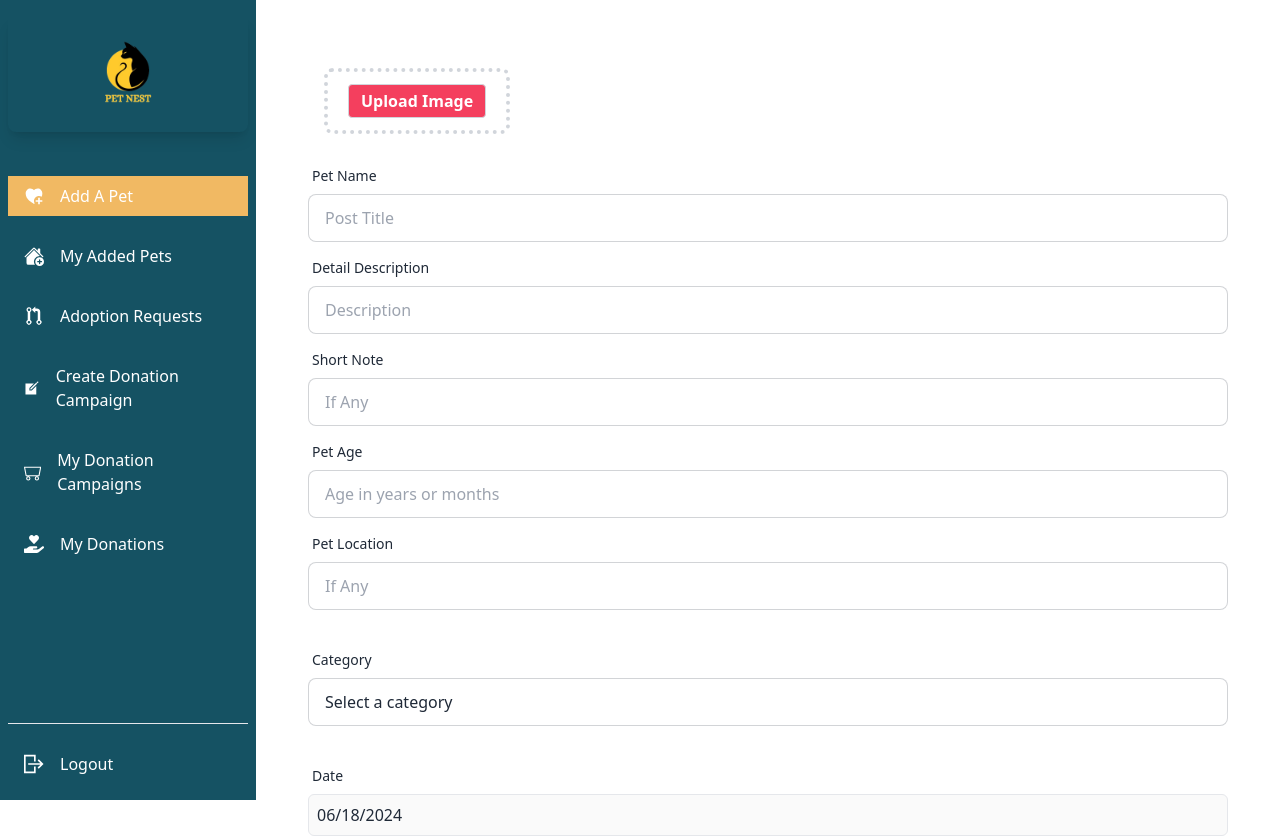
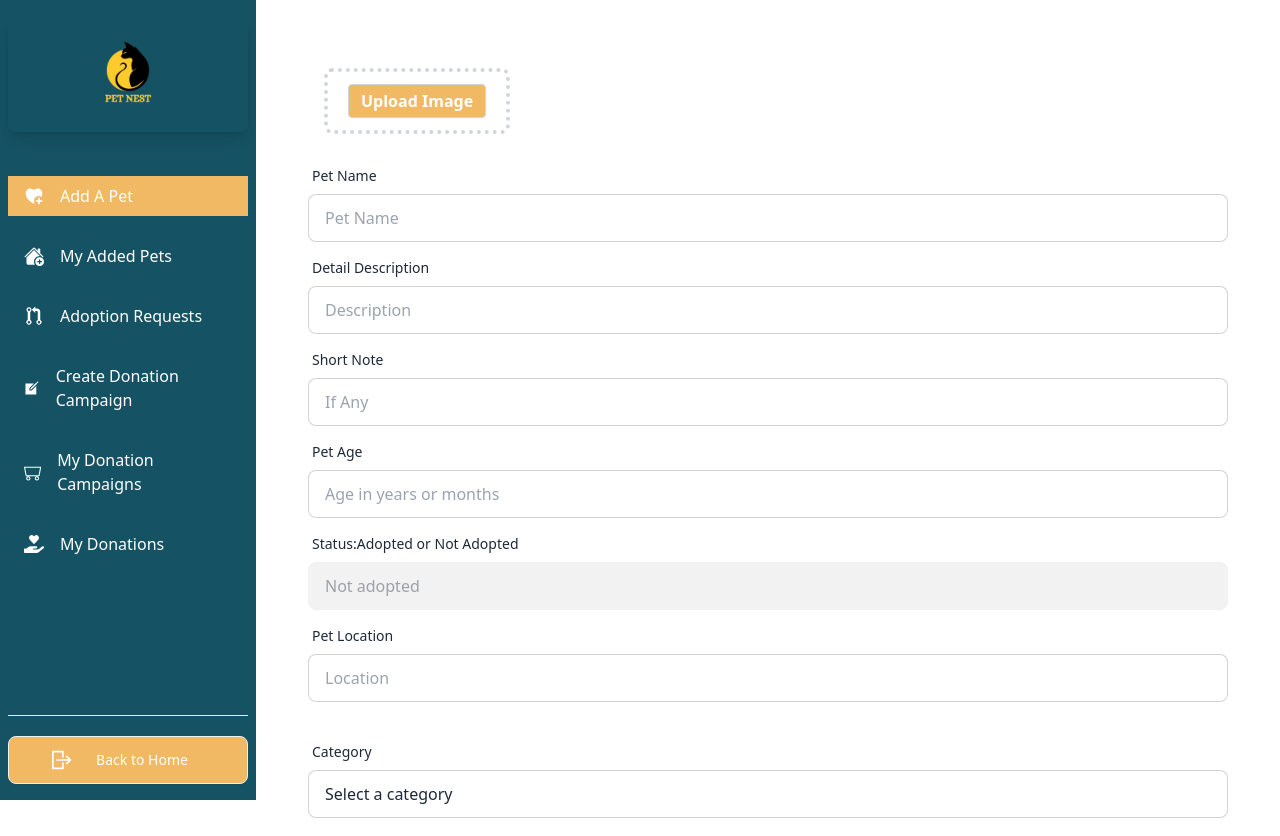
Before and after one commit to RaisaNuzhat/PetNest, a React (Vite) app: page /dashboard/addapet in a window 1280 px wide. Shown: the top 836 px of the page. Built offline with nearby package versions, Linux system fonts and the light colour scheme; no server answers.

Commit message:
github login done

```diff
--- a/src/Pages/Dashboard/User/AddAPet.jsx
+++ b/src/Pages/Dashboard/User/AddAPet.jsx
@@ -31,10 +31,11 @@ const AddVolunteer = () => {
         const description = form.longdescription.value;
         const category = form.category.value;
         const shortnote = form.shortnote.value;
+        const status = form.status.value;
         const date = form.date.value;
         const hostname = form.orgname.value;
         const hostemail = form.orgemail.value;
-        const newpet = { image: image_url,petname,age,category,location, shortnote,description, date, hostname, hostemail }
+        const newpet = { image: image_url,petname,age,category,location, shortnote,description, date,status, hostname, hostemail }
         console.log(newpet)
         //send data to server
         try {
@@ -81,7 +82,7 @@ const AddVolunteer = () => {
                       accept='image/*'
                       hidden
                     />
-                    <div className='bg-rose-500 text-white border border-gray-300 rounded font-semibold cursor-pointer p-1 px-3 hover:bg-rose-500'>
+                    <div className='bg-[#f1b963] text-white border border-gray-300 rounded font-semibold cursor-pointer p-1 px-3 hover:bg-rose-500'>
                       {/* {imageText} */}
                       {imageText.length > 20
                         ? imageText.split('.')[0].slice(0, 15) +
@@ -101,7 +102,7 @@ const AddVolunteer = () => {
                     <label className="label">
                         <span className="label-text">Pet Name</span>
                     </label>
-                    <input type="text" name="petname" placeholder="Post Title" className="input input-bordered" required />
+                    <input type="text" name="petname" placeholder="Pet Name" className="input input-bordered" required />
                 </div>
                 <div className="form-control">
                     <label className="label">
@@ -123,9 +124,15 @@ const AddVolunteer = () => {
                 </div>
                 <div className="form-control">
                     <label className="label">
+                        <span className="label-text">Status:Adopted or Not Adopted</span>
+                    </label>
+                    <input type="text" disabled defaultValue={"Not adopted"} name="status" placeholder="status" className="input input-bordered" required />
+                </div>
+                <div className="form-control">
+                    <label className="label">
                         <span className="label-text">Pet Location</span>
                     </label>
-                    <input type="text" name="location" placeholder="If Any" className="input input-bordered" required />
+                    <input type="text" name="location" placeholder="Location" className="input input-bordered" required />
                 </div>
 
                 <div className="form-control my-6">
@@ -172,7 +179,7 @@ const AddVolunteer = () => {
 
                 </div>
                 <div className="form-control mt-6">
-                    <button className="btn bg-[#5c715e]   text-2xl font-medium text-white">Add Pet</button>
+                    <button className="btn bg-[#f1b963]   text-2xl font-medium text-white">Add Pet</button>
                 </div>
             </form>
         </div>
--- a/src/Pages/Dashboard/User/MyAddedPets.jsx
+++ b/src/Pages/Dashboard/User/MyAddedPets.jsx
@@ -23,24 +23,23 @@ const MyAddedPets = () => {
 
             <table className="w-full p-6 text-xs text-center whitespace-nowrap">
                         <colgroup>
-                            <col className="w-8" />
-                            <col />
-                            <col />
-                            <col />
-                            <col />
-                            <col />
-                            <col />
-                            <col className="w-8" />
+                            <col className="w-7" />
+                            <col className="w-7"/>
+                            <col className="w-7"/>
+                            <col className="w-7"/>
+                            <col className="w-7"/>
+                            <col className="w-7"/>
+                            <col className="w-7" />
                         </colgroup>
                          <thead>
                             <tr className="dark:bg-gray-300 text-[#5c715e] font-Lato">
-                            <th className=" px-3 py-2 w-1/6 text-[16px] lg:text-xl font-medium">Serial NO.</th>
-                                <th className=" px-3 py-2 w-1/6 text-[16px] lg:text-xl font-medium">Pet Name</th>
-                                <th className=" px-3 py-2 w-1/6 text-[16px] lg:text-xl font-medium">Category</th>
-                                <th className=" px-3 py-2 w-1/6 text-[16px] lg:text-xl font-medium">Status</th>
-                                <th className=" px-3 py-2 w-1/6 text-[16px] lg:text-xl font-medium">Update</th>
-                                <th className=" px-3 py-2 w-1/6 text-[16px] lg:text-xl font-medium">Delete</th>
-                                <th className=" px-3 py-2 w-1/6 text-[16px] lg:text-xl font-medium">Adopted</th>
+                            <th className=" px-3 py-2 w-1/7 text-[16px] lg:text-xl font-medium">Serial NO.</th>
+                                <th className=" px-3 py-2 w-1/7 text-[16px] lg:text-xl font-medium">Pet Name</th>
+                                <th className=" px-3 py-2 w-1/7 text-[16px] lg:text-xl font-medium">Category</th>
+                                <th className=" px-3 py-2 w-1/7 text-[16px] lg:text-xl font-medium">Status</th>
+                                <th className=" px-3 py-2 w-1/7 text-[16px] lg:text-xl font-medium">Update</th>
+                                <th className=" px-3 py-2 w-1/7 text-[16px] lg:text-xl font-medium">Delete</th>
+                                <th className=" px-3 py-2 w-1/7 text-[16px] lg:text-xl font-medium">Adopted</th>
 
 
                             </tr>
--- a/src/Pages/Dashboard/User/UpdatePet.jsx
+++ b/src/Pages/Dashboard/User/UpdatePet.jsx
@@ -17,7 +17,7 @@ const UpdatePet = () => {
     const { user } = useContext(AuthContext)
     const navigate = useNavigate()
     const updatePet = useLoaderData();
-    const {image,petname,age,category,location, shortnote,description,_id} = updatePet
+    const {image,petname,age,category,location,status, shortnote,description,_id} = updatePet
 
 
   const handleImage = image => {
@@ -38,9 +38,10 @@ const UpdatePet = () => {
     const category = form.category.value;
     const shortnote = form.shortnote.value;
     const date = form.date.value;
+    const status = form.status.value;
     const hostname = form.orgname.value;
     const hostemail = form.orgemail.value;
-    const updatedpet = { image: image_url,petname,age,category,location, shortnote,description, date, hostname, hostemail }
+    const updatedpet = { image: image_url,petname,age,category,location, shortnote,description, date,status, hostname, hostemail }
     console.log(updatedpet)
     try {
         const { data } = await axios.put(`${import.meta.env.VITE_API_URL}/pets/${_id}`, updatedpet)
@@ -82,7 +83,7 @@ const UpdatePet = () => {
                       hidden
                       defaultValue={image}
                     />
-                    <div className='bg-rose-500 text-white border border-gray-300 rounded font-semibold cursor-pointer p-1 px-3 hover:bg-rose-500'>
+                    <div className='bg-[#f1b963] text-white border border-gray-300 rounded font-semibold cursor-pointer p-1 px-3 hover:bg-rose-500'>
                       {/* {imageText} */}
                       {imageText.length > 20
                         ? imageText.split('.')[0].slice(0, 15) +
@@ -102,7 +103,7 @@ const UpdatePet = () => {
                     <label className="label">
                         <span className="label-text">Pet Name</span>
                     </label>
-                    <input type="text" defaultValue={petname} name="petname" placeholder="Post Title" className="input input-bordered" required />
+                    <input type="text" defaultValue={petname} name="petname" placeholder="Pet Name" className="input input-bordered" required />
                 </div>
                 <div className="form-control">
                     <label className="label">
@@ -126,7 +127,7 @@ const UpdatePet = () => {
                     <label className="label">
                         <span className="label-text">Pet Location</span>
                     </label>
-                    <input type="text" defaultValue={location} name="location" placeholder="If Any" className="input input-bordered" required />
+                    <input type="text" defaultValue={location} name="location" placeholder="Location" className="input input-bordered" required />
                 </div>
 
                 <div className="form-control my-6">
@@ -162,6 +163,12 @@ const UpdatePet = () => {
                 </div>
                 <div className="form-control">
                     <label className="label">
+                        <span className="label-text">Status:Adopted or Not Adopted</span>
+                    </label>
+                    <input type="text" disabled defaultValue={status} name="status" placeholder="status" className="input input-bordered" required />
+                </div>
+                <div className="form-control">
+                    <label className="label">
                         <span className="label-text">Your Name</span>
                     </label>
                     <input disabled defaultValue={user?.displayName} type="text" name="orgname" placeholder="name" className="input input-bordered" required />
@@ -174,7 +181,7 @@ const UpdatePet = () => {
 
                 </div>
                 <div className="form-control mt-6">
-                    <button className="btn bg-[#5c715e]   text-2xl font-medium text-white">Update Pet</button>
+                    <button className="btn bg-[#f1b963]   text-2xl font-medium text-white">Update Pet</button>
                 </div>
             </form>
         </div>
--- a/src/components/MyPetsTable.jsx
+++ b/src/components/MyPetsTable.jsx
@@ -3,10 +3,9 @@
 import { Link } from "react-router-dom";
 import Swal from "sweetalert2";
 import axios from "axios";
-const MyPetsTable = ({item,index}) => {
+const MyPetsTable = ({ item, index }) => {
     console.log(item)
-    const handleDelete =  _id =>
-    {
+    const handleDelete = _id => {
         console.log(_id)
         Swal.fire({
             title: "Are you sure?",
@@ -16,13 +15,12 @@ const MyPetsTable = ({item,index}) => {
             confirmButtonColor: "#3085d6",
             cancelButtonColor: "#d33",
             confirmButtonText: "Yes, delete it!"
-      }).then(async(result) => {
+        }).then(async (result) => {
             if (result.isConfirmed) {
                 try {
                     const { data } = await axios.delete(`${import.meta.env.VITE_API_URL}/pets/${_id}`)
                     console.log(data)
-            if(data.deletedCount > 0)
-                {
+                    if (data.deletedCount > 0) {
                         Swal.fire({
                             title: "Deleted!",
                             text: "Your file has been deleted.",
@@ -42,39 +40,42 @@ const MyPetsTable = ({item,index}) => {
                 <div className="overflow-x-auto">
                     <table className="w-full p-6 text-xs text-center whitespace-nowrap">
                         <colgroup>
-            <col className="w-6" />
-            <col />
-            <col />
-            <col />
-            <col />
-            <col />
-            <col />
-            <col className="w-6" />
+                            <col className="w-7" />
+                            <col className="w-7"/>
+                            <col className="w-7"/>
+                            <col className="w-7"/>
+                            <col className="w-7"/>
+                            <col className="w-7"/>
+                            <col className="w-7" />
                         </colgroup>
                         {/*  */}
                         <tbody className="border-b  dark:bg-gray-50 dark:border-gray-300">
                             <tr>
-            <td className="px-3 py-2 w-1/4 text-[12px] lg:text-[14px] text-center font-medium dark:text-gray-600">
+                                <td className="px-3 py-2 w-1/7 text-[12px] lg:text-[14px] text-center font-medium dark:text-gray-600">
                                     <p className="text-center">{index}</p>
                                 </td>
-                <td className="px-3 py-2 w-1/4 text-[12px] lg:text-[14px] text-center font-medium dark:text-gray-600">
+                                <td className="px-3 py-2 w-1/7 text-[12px] lg:text-[14px] text-center font-medium dark:text-gray-600">
                                     <p className="text-center">{item.petname}</p>
                                 </td>
-                <td className="px-3 py-2  w-1/4 text-[12px] lg:text-[14px] text-center font-medium dark:text-gray-600">
+                                <td className="px-3 py-2  w-1/7 text-[12px] lg:text-[14px] text-center font-medium dark:text-gray-600">
 
                                     <p className="text-center">{item.category}</p>
                                 </td>
-                <td className="px-3 py-2 w-1/4 text-[12px] lg:text-[14px] text-center font-medium dark:text-gray-600">
-                    <Link to={`/dashboard/updatepet/${item._id}`} className="btn  bg-[#5c715e] text-[16px] lg:font-medium font-normal text-white">Update</Link>
+                                <td className="px-3 py-2  w-1/7 text-[12px] lg:text-[14px] text-center font-medium dark:text-gray-600">
+
+                                    <p className="text-center">{item.status}</p>
+                                </td>
+                                <td className="px-3 py-2 w-1/7 text-[12px] lg:text-[14px] text-center font-medium dark:text-gray-600">
+                                    <Link to={`/dashboard/updatepet/${item._id}`} className="btn  bg-[#155263] text-[16px] lg:font-medium font-normal text-white">Update</Link>
 
                                 </td>
 
-                <td className="px-3 py-2 w-1/4 text-[12px] lg:text-[14px] text-center font-medium dark:text-gray-600">
-                    <button onClick={() => handleDelete(item._id)}   className="btn  bg-[#5c715e] text-[16px] lg:font-medium font-normal text-white">Delete</button>
+                                <td className="px-3 py-2 w-1/7 text-[12px] lg:text-[14px] text-center font-medium dark:text-gray-600">
+                                    <button onClick={() => handleDelete(item._id)} className="btn  bg-[#155263] text-[16px] lg:font-medium font-normal text-white">Delete</button>
 
                                 </td>
-                <td className="px-3 py-2 w-1/4 text-[12px] lg:text-[14px] text-center font-medium dark:text-gray-600">
-                    <button   className="btn  bg-[#5c715e] text-[16px] lg:font-medium font-normal text-white">Adopted</button>
+                                <td className="px-3 py-2 w-1/7 text-[12px] lg:text-[14px] text-center font-medium dark:text-gray-600">
+                                    <button className="btn  bg-[#155263] text-[16px] lg:font-medium font-normal text-white">Adopted</button>
 
                                 </td>
                             </tr>
--- a/src/components/Sidebar.jsx
+++ b/src/components/Sidebar.jsx
@@ -1,5 +1,5 @@
 import logo from '../assets/logo.png'
-import { useContext, useState } from 'react'
+import {  useState } from 'react'
 import { GrLogout } from 'react-icons/gr'
 //import { FcSettings } from 'react-icons/fc'
 import { BsFillHouseAddFill } from 'react-icons/bs'
@@ -14,10 +14,10 @@ import { FaHandHoldingHeart } from "react-icons/fa";
 import { NavLink } from 'react-router-dom'
 
 import { Link } from 'react-router-dom'
-import { AuthContext } from '../Firebaseprovider/FirebaseProvider'
+
 
 const Sidebar = () => {
-    const { logOut } = useContext(AuthContext);
+
     const [isActive, setActive] = useState(false)
 
     // Sidebar Responsive Handler
@@ -150,14 +150,14 @@ const Sidebar = () => {
                 </div>
                 <div>
                     <hr />
-                    <button
-                        onClick={logOut}
-                        className='flex w-full items-center px-4 py-2 mt-5 text-white hover:bg-[#f1b963]   hover:text- transition-colors duration-300 transform'
+                    <Link
+                        to='/'
+                        className=' btn flex w-full items-center px-4 py-2 mt-5 text-white bg-[#f1b963] '
                     >
                         <GrLogout className='w-5 h-5' />
 
-                        <span className='mx-4 font-medium'>Logout</span>
-                    </button>
+                        <span className='mx-4 font-medium'>Back to Home</span>
+                    </Link>
                 </div>
             </div>
         </>
```
Also changed, not shown: src/Firebaseprovider/FirebaseProvider.jsx (+18 -3 lines). Lines whose indentation alone changed are shown as unchanged.
